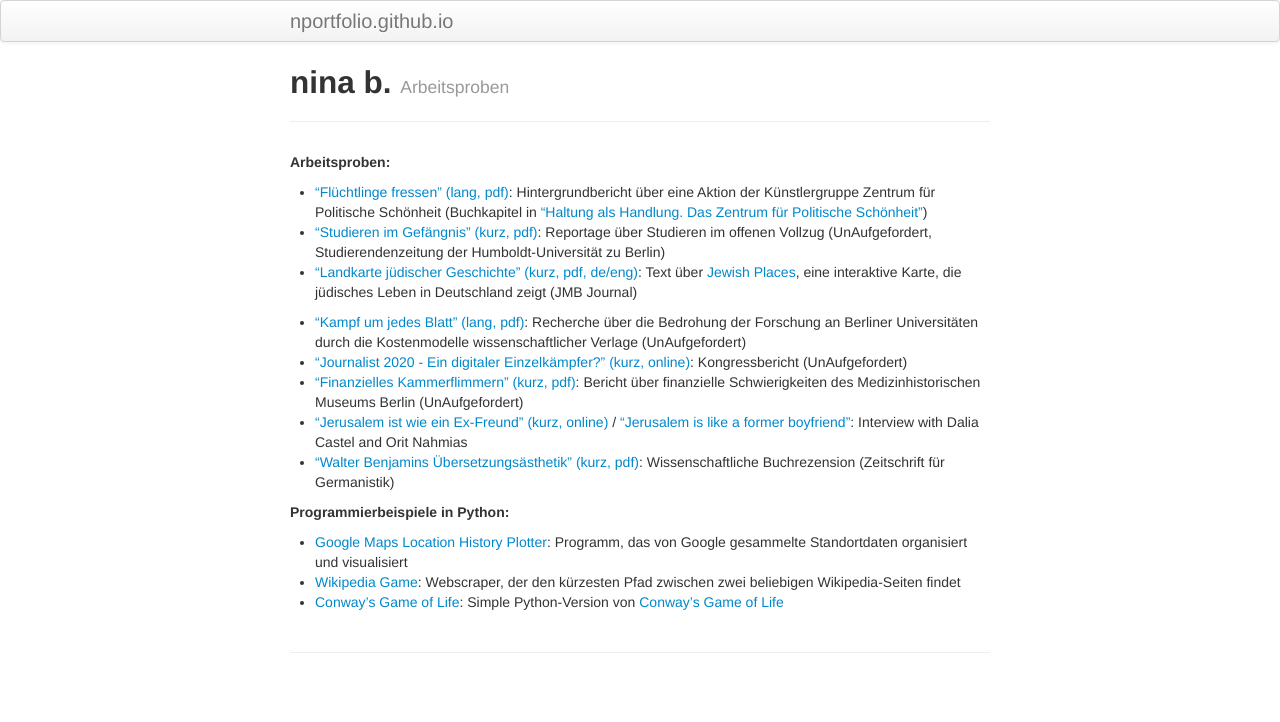
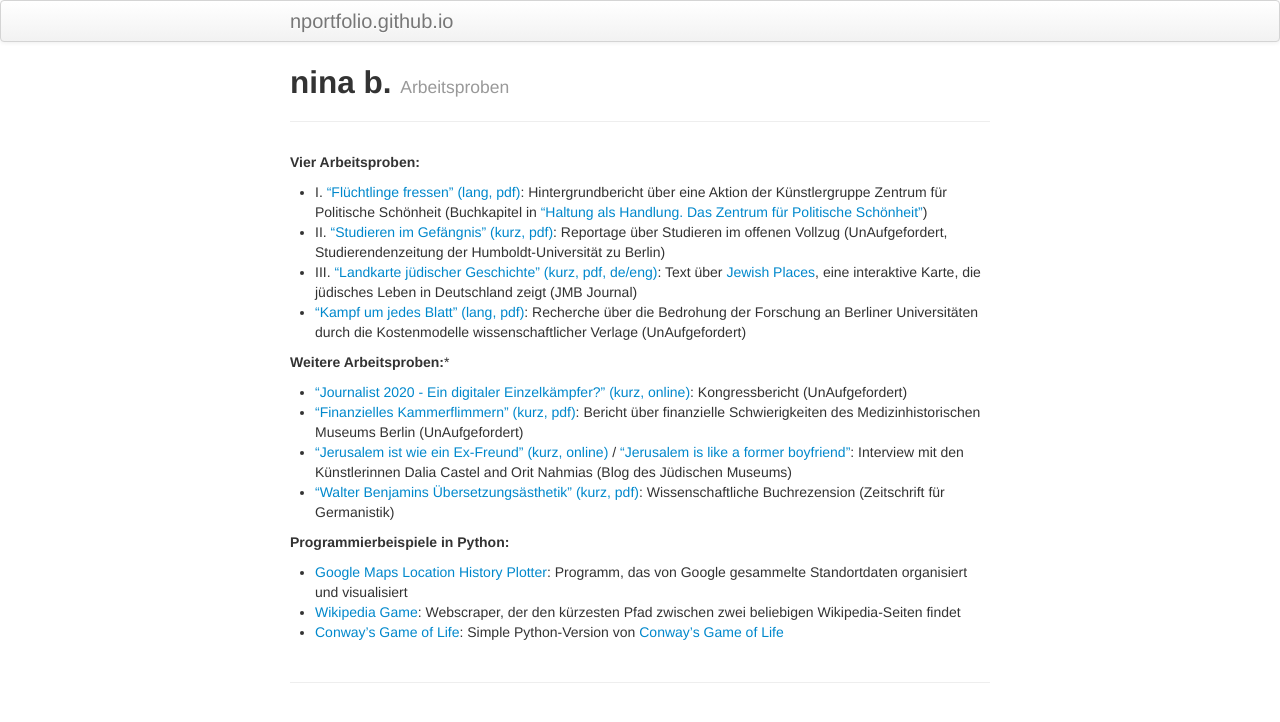
Before and after one commit to nportfolio/nportfolio.github.io, a Jekyll site: the page built from de.md, in a window 1280 px wide. Shown: the top 722 px of the page. Built offline with Jekyll 4.4.1, drawn with Linux system fonts in a browser that asks for light colours.

Commit message:
Update de.md

```diff
--- a/de.md
+++ b/de.md
@@ -5,16 +5,16 @@ tagline: Arbeitsproben
 description: portfolio
 ---
 
-**Arbeitsproben:**
-- ["Flüchtlinge fressen" (lang, pdf)](/texts/ZPS_Hintergrundbericht_Fluechtlinge_fressen.pdf): Hintergrundbericht über eine Aktion der Künstlergruppe Zentrum für Politische Schönheit (Buchkapitel in ["Haltung als Handlung. Das Zentrum für Politische Schönheit"](http://editionmetzel.de/buecher/haltung-als-handlung-das-zentrum-fuer-politische-schoenheit.html))
-- ["Studieren im Gefängnis" (kurz, pdf)](/texts/UnAuf_Studieren_im_Gefaengnis.pdf): Reportage über Studieren im offenen Vollzug (UnAufgefordert, Studierendenzeitung der Humboldt-Universität zu Berlin)
-- ["Landkarte jüdischer Geschichte" (kurz, pdf, de/eng)](/texts/JMB_Journal_Jewish_Places.pdf): Text über [Jewish Places](https://www.jewish-places.de/), eine interaktive Karte, die jüdisches  Leben in Deutschland zeigt (JMB Journal)
+**Vier Arbeitsproben:**
+- I. ["Flüchtlinge fressen" (lang, pdf)](/texts/ZPS_Hintergrundbericht_Fluechtlinge_fressen.pdf): Hintergrundbericht über eine Aktion der Künstlergruppe Zentrum für Politische Schönheit (Buchkapitel in ["Haltung als Handlung. Das Zentrum für Politische Schönheit"](http://editionmetzel.de/buecher/haltung-als-handlung-das-zentrum-fuer-politische-schoenheit.html))
+- II. ["Studieren im Gefängnis" (kurz, pdf)](/texts/UnAuf_Studieren_im_Gefaengnis.pdf): Reportage über Studieren im offenen Vollzug (UnAufgefordert, Studierendenzeitung der Humboldt-Universität zu Berlin)
+- III. ["Landkarte jüdischer Geschichte" (kurz, pdf, de/eng)](/texts/JMB_Journal_Jewish_Places.pdf): Text über [Jewish Places](https://www.jewish-places.de/), eine interaktive Karte, die jüdisches  Leben in Deutschland zeigt (JMB Journal)
+- ["Kampf um jedes Blatt" (lang, pdf)](/texts/UnAuf_Elsevier.pdf): Recherche über die Bedrohung der Forschung an Berliner Universitäten durch die Kostenmodelle wissenschaftlicher Verlage (UnAufgefordert)
 
-
-- ["Kampf um jedes Blatt" (lang, pdf)](/texts/UnAuf_Elsevier.pdf): Recherche über die Bedrohung der Forschung an Berliner Universitäten durch die Kostenmodelle wissenschaftlicher Verlage (UnAufgefordert)
+**Weitere Arbeitsproben:***
 - ["Journalist 2020 - Ein digitaler Einzelkämpfer?" (kurz, online)](http://www.unauf.de/2013/2512/): Kongressbericht (UnAufgefordert)
 - ["Finanzielles Kammerflimmern" (kurz, pdf)](/texts/UnAuf_Medizinhistorisches_Museum.pdf): Bericht über finanzielle Schwierigkeiten des Medizinhistorischen Museums Berlin (UnAufgefordert)
-- ["Jerusalem ist wie ein Ex-Freund" (kurz, online)](https://www.jmberlin.de/blog/2018/02/jerusalem-ist-wie-ein-ex-freund/) / ["Jerusalem is like a former boyfriend"](https://www.jmberlin.de/blog-en/2018/02/jerusalem-is-like-a-former-boyfriend/): Interview with Dalia Castel and Orit Nahmias
+- ["Jerusalem ist wie ein Ex-Freund" (kurz, online)](https://www.jmberlin.de/blog/2018/02/jerusalem-ist-wie-ein-ex-freund/) / ["Jerusalem is like a former boyfriend"](https://www.jmberlin.de/blog-en/2018/02/jerusalem-is-like-a-former-boyfriend/): Interview mit den Künstlerinnen Dalia Castel and Orit Nahmias (Blog des Jüdischen Museums)
 - ["Walter Benjamins Übersetzungsästhetik" (kurz, pdf)](/texts/ZfGerm_Benjamin.pdf): Wissenschaftliche Buchrezension (Zeitschrift für Germanistik)
 
 
```
